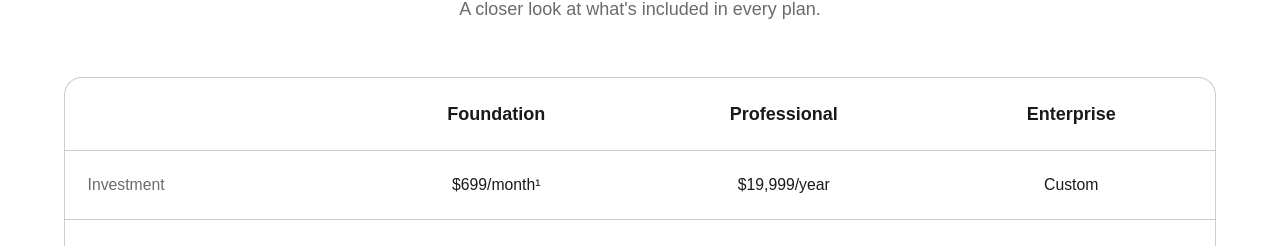
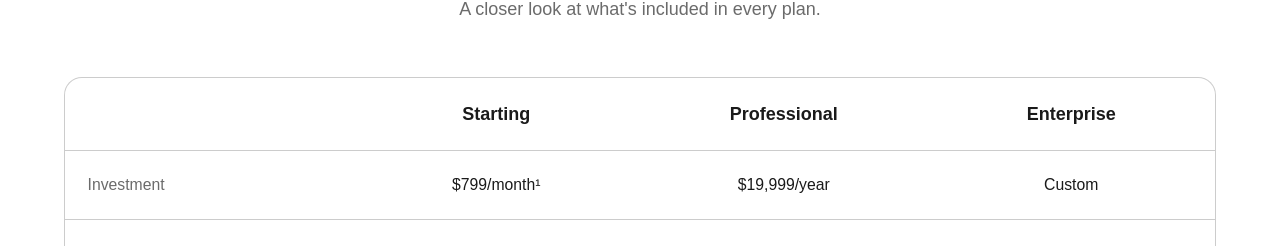
Before and after one commit to geetansh-GiKA/gikagraph, a Next.js app: page /pricing in a window 1280 px wide. Shown: the part 1325-1571 px from the top of the page. Built offline with nearby package versions, Linux system fonts and the light colour scheme; a web font is replaced by a local one.

Commit message:
fix: update plan names and prices for consistency across pricing sections

```diff
--- a/src/sections/pricing-comparison.tsx
+++ b/src/sections/pricing-comparison.tsx
@@ -13,14 +13,14 @@ const settings = {
     "Minimum six months commitment. Data beyond this limit is processed using GiKA AI credits.",
 };
 
-const plans = ["Foundation", "Professional", "Enterprise"] as const;
+const plans = ["Starting", "Professional", "Enterprise"] as const;
 
 type Cell = boolean | string;
 
 const rows: { feature: string; values: [Cell, Cell, Cell] }[] = [
   {
     feature: "Investment",
-    values: ["$699/month¹", "$19,999/year", "Custom"],
+    values: ["$799/month¹", "$19,999/year", "Custom"],
   },
   {
     feature: "GiKA AI Credits",
--- a/src/sections/pricing-hero.tsx
+++ b/src/sections/pricing-hero.tsx
@@ -29,9 +29,9 @@ type Plan = {
 
 const plans: Plan[] = [
   {
-    name: "Foundation",
+    name: "Starting",
     description: "The fastest way to run RFPs end to end every month.",
-    price: "$699",
+    price: "$799",
     period: "/month",
     cta: "Get Started",
     href: "https://cal.com/gikagraph/30-mins",
```
